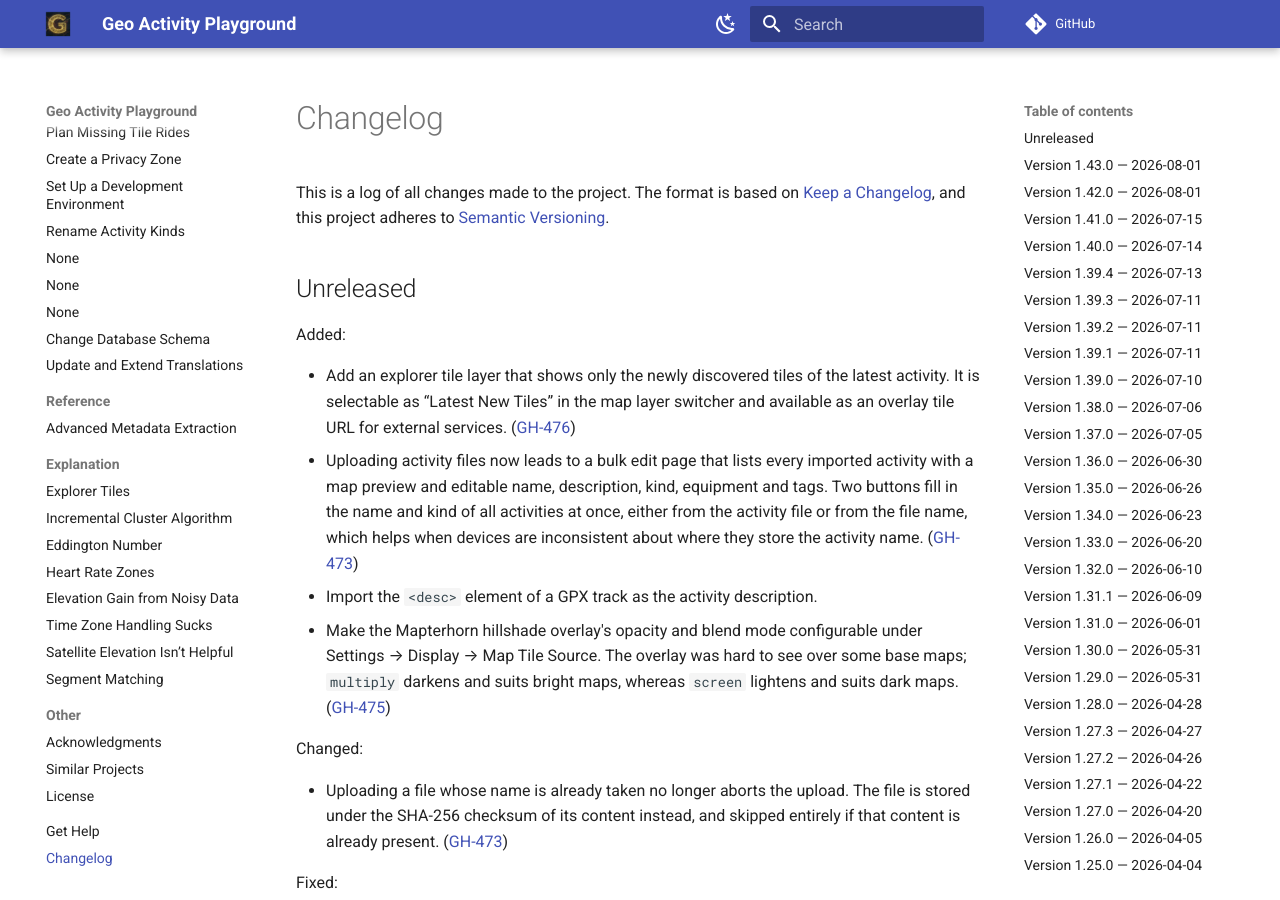
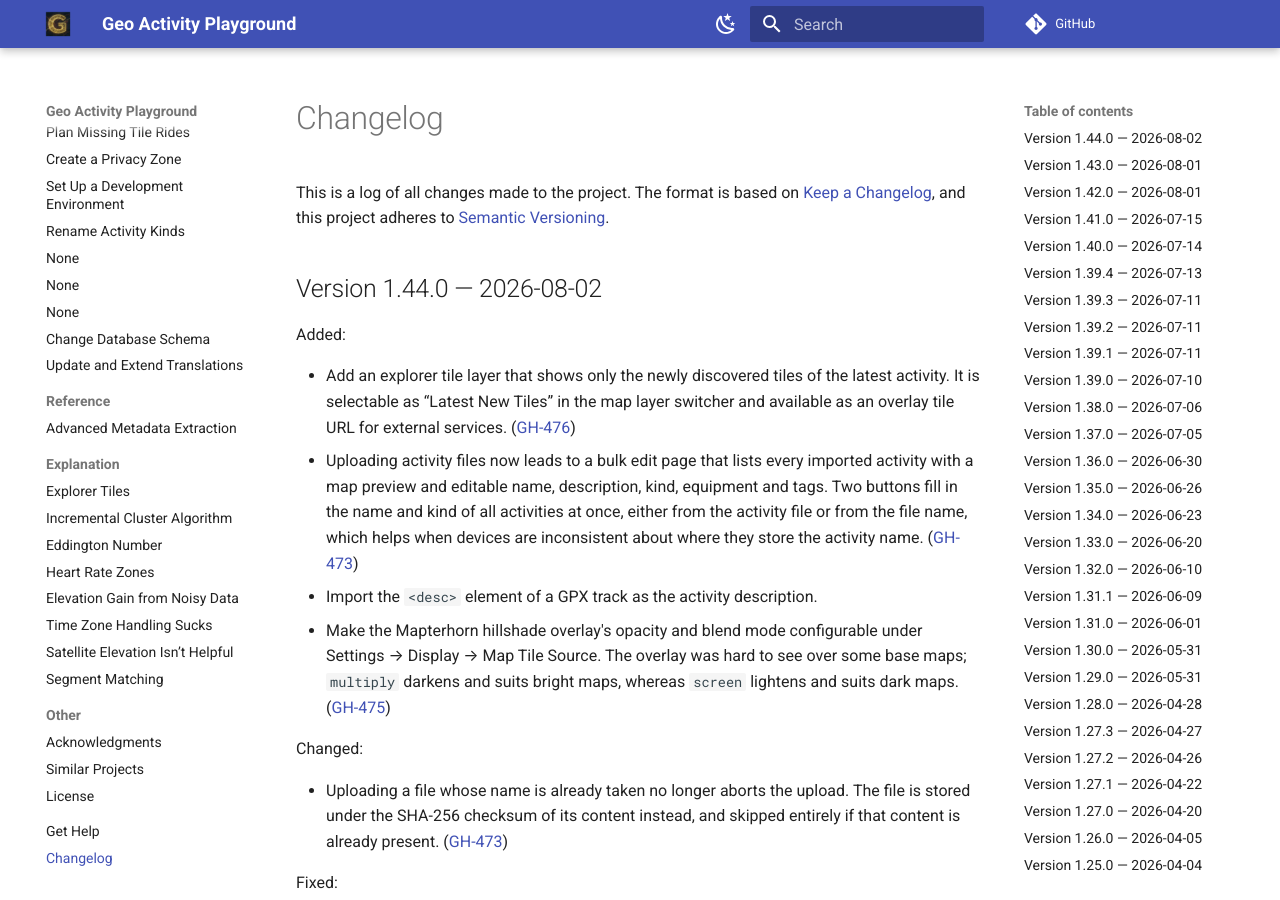
Before and after one commit to martin-ueding/geo-activity-playground, an MkDocs documentation site: the page built from docs/changelog.md, in a window 1280 px wide and 900 px high. Built offline with MkDocs 1.6.1 and Material for MkDocs 9.7.7, drawn with Linux system fonts in a browser that asks for light colours; comment, search, counter and statistics services are not loaded.

Commit message:
chore: bump version to 1.44.0

```diff
--- a/docs/changelog.md
+++ b/docs/changelog.md
@@ -15,7 +15,7 @@ Types of changes
 
 <!-- next version below this line -->
 
-## Unreleased
+## Version 1.44.0 — 2026-08-02
 
 Added:
 
--- a/pyproject.toml
+++ b/pyproject.toml
@@ -1,6 +1,6 @@
 [project]
 name = "geo-activity-playground"
-version = "1.43.0"
+version = "1.44.0"
 description = "Analysis of geo data activities like rides, runs or hikes."
 authors = [{ name = "Martin Ueding", email = "mu@martin-ueding.de" }]
 license = { text = "MIT" }
```
Also changed, not shown: 1 other file.
